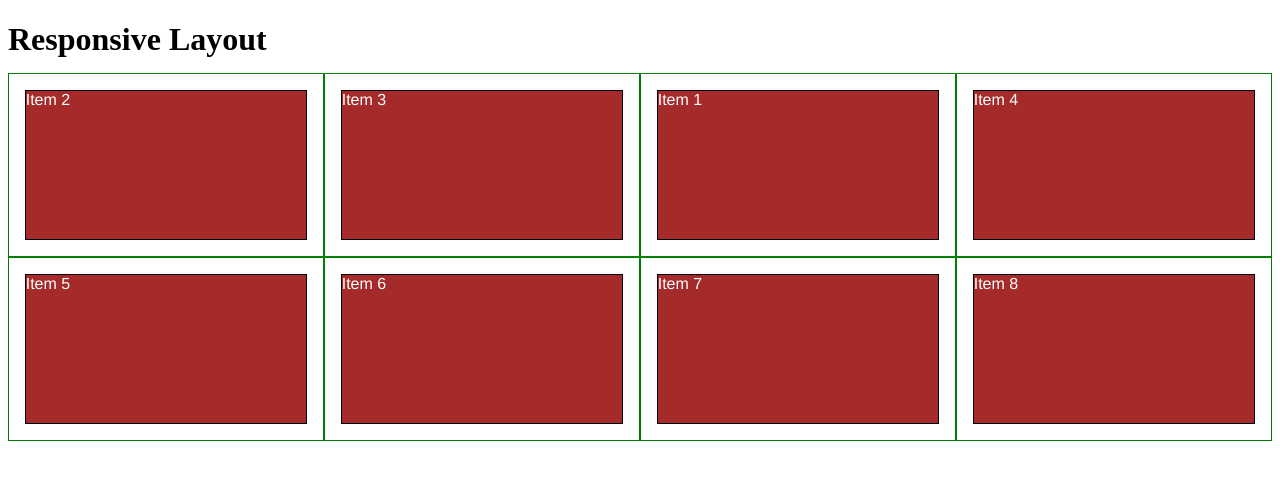
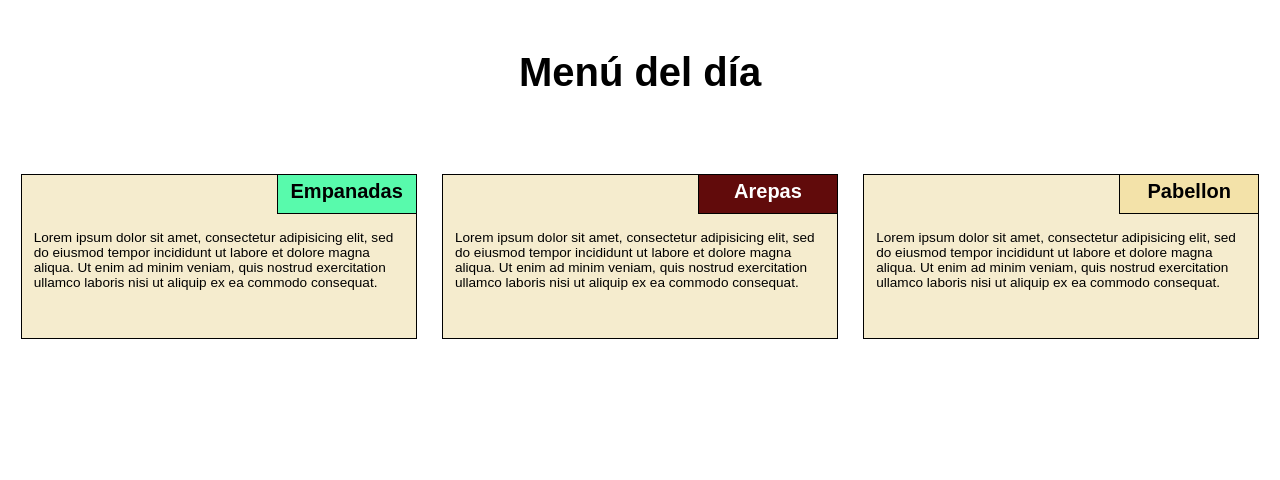
Before and after one commit to eamora/coursera-assignments, a plain HTML site: page module2solutions/index.html in a window 1280 px wide. Drawn offline with Linux system fonts and the light colour scheme.

Commit message:
last update

```diff
--- a/module2solutions/css/style.css
+++ b/module2solutions/css/style.css
@@ -1,111 +1,96 @@
 /********** Base styles **********/
 * {
   box-sizing: border-box;
-}
-h1 {
-  margin-bottom: 15px;
+  font-family: Arial, Helvetica, sans-serif;
 }
 
-p {
-  border: 1px solid black;
-  background-color: #A52A2A;
-  width: 90%;
-  height: 150px;
-  margin-right: auto;
-  margin-left: auto;
-  font-family: Helvetica;
-  color: white;
+h1 {
+  font-size: 250%;
+  margin: 50px;
+  padding-bottom: 15px;
+  text-align: center;
 }
 
-/* Simple Responsive Framework. */
+h4 {
+  margin: 0px;
+}
+
+/* Responsive Framework from Lecture 24 */
+
 .row {
   width: 100%;
 }
 
-/********** Large devices only **********/
-@media (min-width: 1200px) {
-  .col-lg-1, .col-lg-2, .col-lg-3, .col-lg-4, .col-lg-5, .col-lg-6, .col-lg-7, .col-lg-8, .col-lg-9, .col-lg-10, .col-lg-11, .col-lg-12 {
+div {
+  position: relative;
+}
+
+.title {
+  font-size: 125%;
+  position: absolute;
+  color: black;
+  border: 1px solid black;
+  width: 140px;
+  height: 40px;
+  text-align: center;
+  padding-top: 5px;
+}
+
+#title1 {
+  right: 3%;
+  background-color: #58FAAC;
+}
+
+#title2 {
+  right: 3%;
+  background-color: #610B0B;
+  color: white;
+}
+
+#title3 {
+  right: 3%;
+  background-color: #F3E2A9;
+}
+
+p.content {
+  font-size: 85%;
+  width: 94%;
+  height: 165px;
+  border: 1px solid black;
+  background-color: #F5ECCE;
+  padding-top: 55px;
+  padding-right: 12px;
+  padding-left: 12px;
+  margin-right: auto;
+  margin-left: auto;
+  color: solid black;
+  overflow: hidden;
+}
+
+/********** Desktop View **********/
+@media (min-width: 992px) {
+  .col-lg-4 {
     float: left;
-    border: 1px solid green;
-  }
-  .col-lg-1 {
-    width: 8.33%;
-  }
-  .col-lg-2 {
-    width: 16.66%;
-  }
-  .col-lg-3 {
-    width: 25%;
-  }
-  .col-lg-4 {
     width: 33.33%;
-  }
-  .col-lg-5 {
-    width: 41.66%;
-  }
-  .col-lg-6 {
-    width: 50%;
-  }
-  .col-lg-7 {
-    width: 58.33%;
-  }
-  .col-lg-8 {
-    width: 66.66%;
-  }
-  .col-lg-9 {
-    width: 74.99%;
-  }
-  .col-lg-10 {
-    width: 83.33%;
-  }
-  .col-lg-11 {
-    width: 91.66%;
-  }
-  .col-lg-12 {
-    width: 100%;
   }
 }
 
-/********** Medium devices only **********/
-@media (min-width: 992px) and (max-width: 1199px) {
-  .col-md-1, .col-md-2, .col-md-3, .col-md-4, .col-md-5, .col-md-6, .col-md-7, .col-md-8, .col-md-9, .col-md-10, .col-md-11, .col-md-12 {
+/********** Tablet View **********/
+@media (min-width: 768px) and (max-width: 991px) {
+  .col-md-6 {
     float: left;
-    border: 1px solid green;
+    width: 50%;
+    }
+  .col-sm-12 {
+    float: left;
+    width: 100%;
+    }
   }
-  .col-md-1 {
-    width: 8.33%;
-  }
-  .col-md-2 {
-    width: 16.66%;
-  }
-  .col-md-3 {
-    width: 25%;
-  }
-  .col-md-4 {
-    width: 33.33%;
-  }
-  .col-md-5 {
-    width: 41.66%;
-  }
-  .col-md-6 {
-    width: 50%;
-  }
-  .col-md-7 {
-    width: 58.33%;
-  }
-  .col-md-8 {
-    width: 66.66%;
-  }
-  .col-md-9 {
-    width: 74.99%;
-  }
-  .col-md-10 {
-    width: 83.33%;
-  }
-  .col-md-11 {
-    width: 91.66%;
-  }
-  .col-md-12 {
+
+/********** Mobile View **********/
+/*@media (max-width: 767px) {
+  .col-sm-12 {
+    float: left;
     width: 100%;
   }
-}
+}*/
--- a/module2solutions/index.html
+++ b/module2solutions/index.html
@@ -1,22 +1,41 @@
 <!DOCTYPE html>
-<html>
+<html lang="en-US">
 	<head>
+		<title>Module 2 Assignment: Responsive Layout</title>
 		<meta charset="utf-8">
 		<meta name="viewport" content="width=device-width, initial-scale=1">
-		<link rel="stylesheet" href="css/style.css" />
-		<title>Module 2 Assignment: Responsive Layout</title>
+		<link rel="stylesheet" href="css/style.css"/>
 	</head>
 	<body>
-	<h1>Responsive Layout</h1>
+	<h1>Menú del día</h1>
 		<div class="row">
-		  <div class="col-lg-3 col-md-6"><p>Item 2</p></div>
-		  <div class="col-lg-3 col-md-6"><p>Item 3</p></div>
-		  <div class="col-lg-3 col-md-6"><p>Item 1</p></div>
-		  <div class="col-lg-3 col-md-6"><p>Item 4</p></div>
-		  <div class="col-lg-3 col-md-6"><p>Item 5</p></div>
-		  <div class="col-lg-3 col-md-6"><p>Item 6</p></div>
-		  <div class="col-lg-3 col-md-6"><p>Item 7</p></div>
-		  <div class="col-lg-3 col-md-6"><p>Item 8</p></div>
+			<section class="col-lg-4 col-md-6">
+				<div>
+				<h4 id="title1" class="title">Empanadas</h4>
+				<p class="content">Lorem ipsum dolor sit amet, consectetur adipisicing elit, sed do eiusmod
+				tempor incididunt ut labore et dolore magna aliqua. Ut enim ad minim veniam,
+				quis nostrud exercitation ullamco laboris nisi ut aliquip ex ea commodo
+				consequat. </p>
+				</div>
+		  	</section>
+		  	<section class="col-lg-4 col-md-6">
+		  		<div>
+		  		<h4 id="title2" class="title">Arepas</h4>
+		  		<p class="content">Lorem ipsum dolor sit amet, consectetur adipisicing elit, sed do eiusmod
+		  		tempor incididunt ut labore et dolore magna aliqua. Ut enim ad minim veniam,
+		  		quis nostrud exercitation ullamco laboris nisi ut aliquip ex ea commodo
+		  		consequat. </p>
+		  		</div>
+		  	</section>
+		  	<section class="col-lg-4 col-md-6 col-sm-12">
+		  		<div>
+		  		<h4 id="title3" class="title">Pabellon</h4>
+		  		<p class="content">Lorem ipsum dolor sit amet, consectetur adipisicing elit, sed do eiusmod
+		  		tempor incididunt ut labore et dolore magna aliqua. Ut enim ad minim veniam,
+		  		quis nostrud exercitation ullamco laboris nisi ut aliquip ex ea commodo
+		  		consequat.</p>
+		  		</div>
+		  	</section>
 		</div>
 	</body>
 </html>
```
